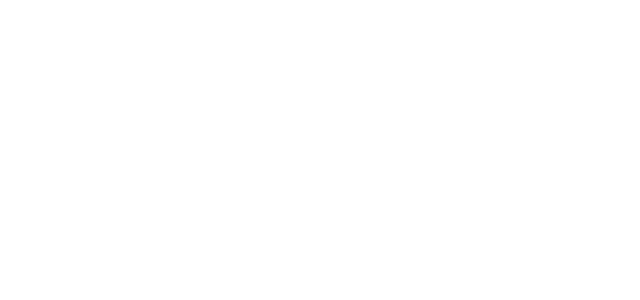
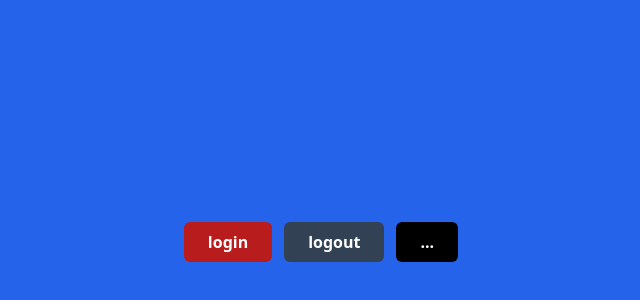
Before and after one commit to EvandriRidho/Belajar-ReactJS, a React (Vite) app: page / in a window 1280 px wide. Shown: the part 158-458 px from the top of the page, without its empty margins (319-959 px from the left). Built offline with nearby package versions, Linux system fonts and the light colour scheme.

Commit message:
Update Belajar Component Props dan Atomic Design

```diff
--- a/src/App.jsx
+++ b/src/App.jsx
@@ -1,3 +1,13 @@
+import Button from "./components/Elements/Button";
+
 export default function App() {
-  return <></>;
+  return (
+    <div className="flex justify-center bg-blue-600 min-h-screen items-center">
+      <div className="flex gap-x-3">
+        <Button variant="bg-red-700">login</Button>
+        <Button variant="bg-slate-700">logout</Button>
+        <Button></Button>
+      </div>
+    </div>
+  );
 }
--- /dev/null
+++ b/src/components/Elements/Button/index.jsx
@@ -0,0 +1,13 @@
+const Button = (props) => {
+  const { variant = "bg-black", children = "..." } = props;
+  return (
+    <button
+      className={`h-10 px-6 rounded-md text-white font-semibold ${variant}`}
+      type="submit"
+    >
+      {children}
+    </button>
+  );
+};
+
+export default Button;
```
Also changed, not shown: src/components/Elements/Input/Input.jsx (added), src/components/Elements/Input/Label.jsx (added), src/components/Elements/Input/index.jsx (added).
